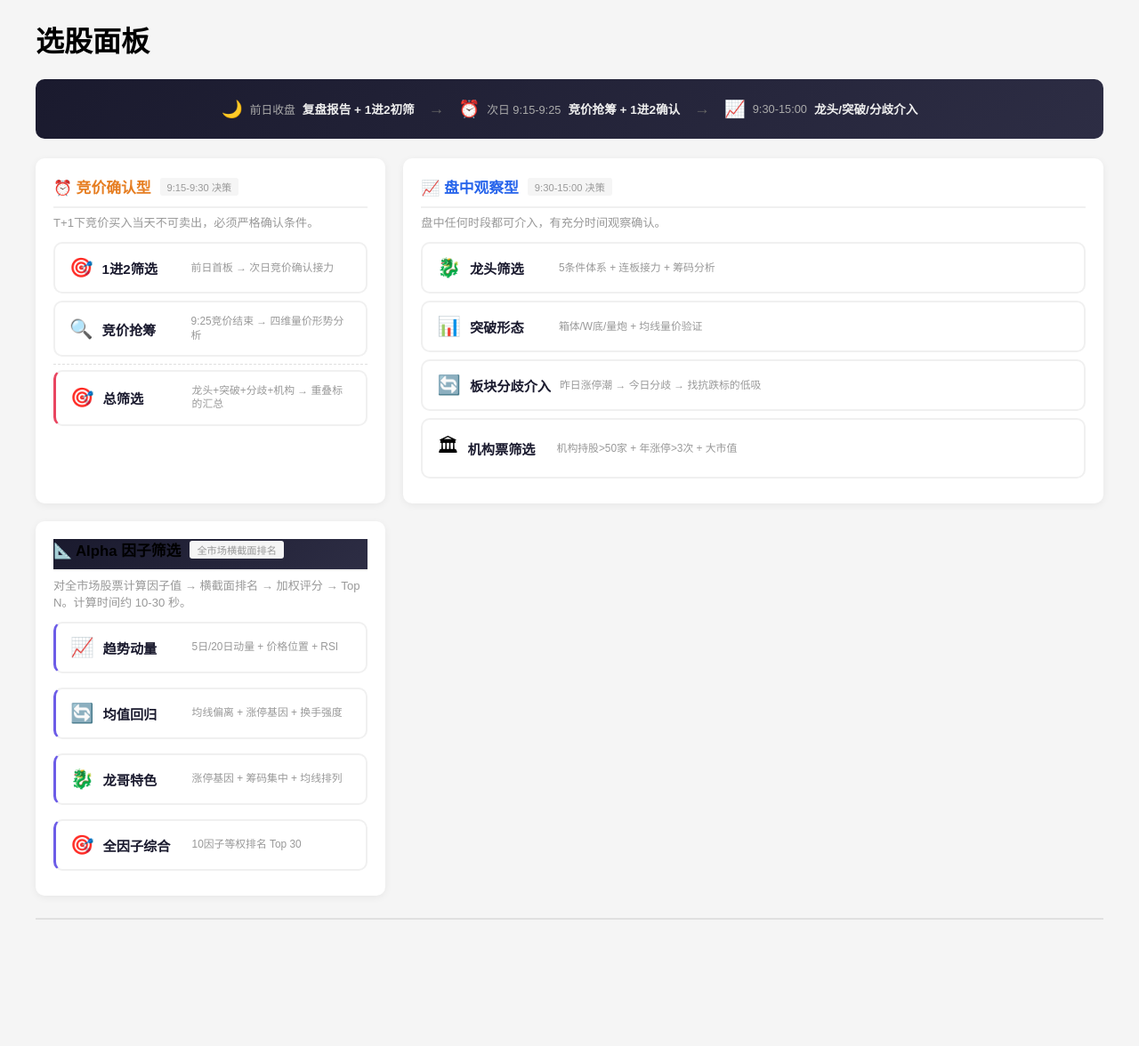
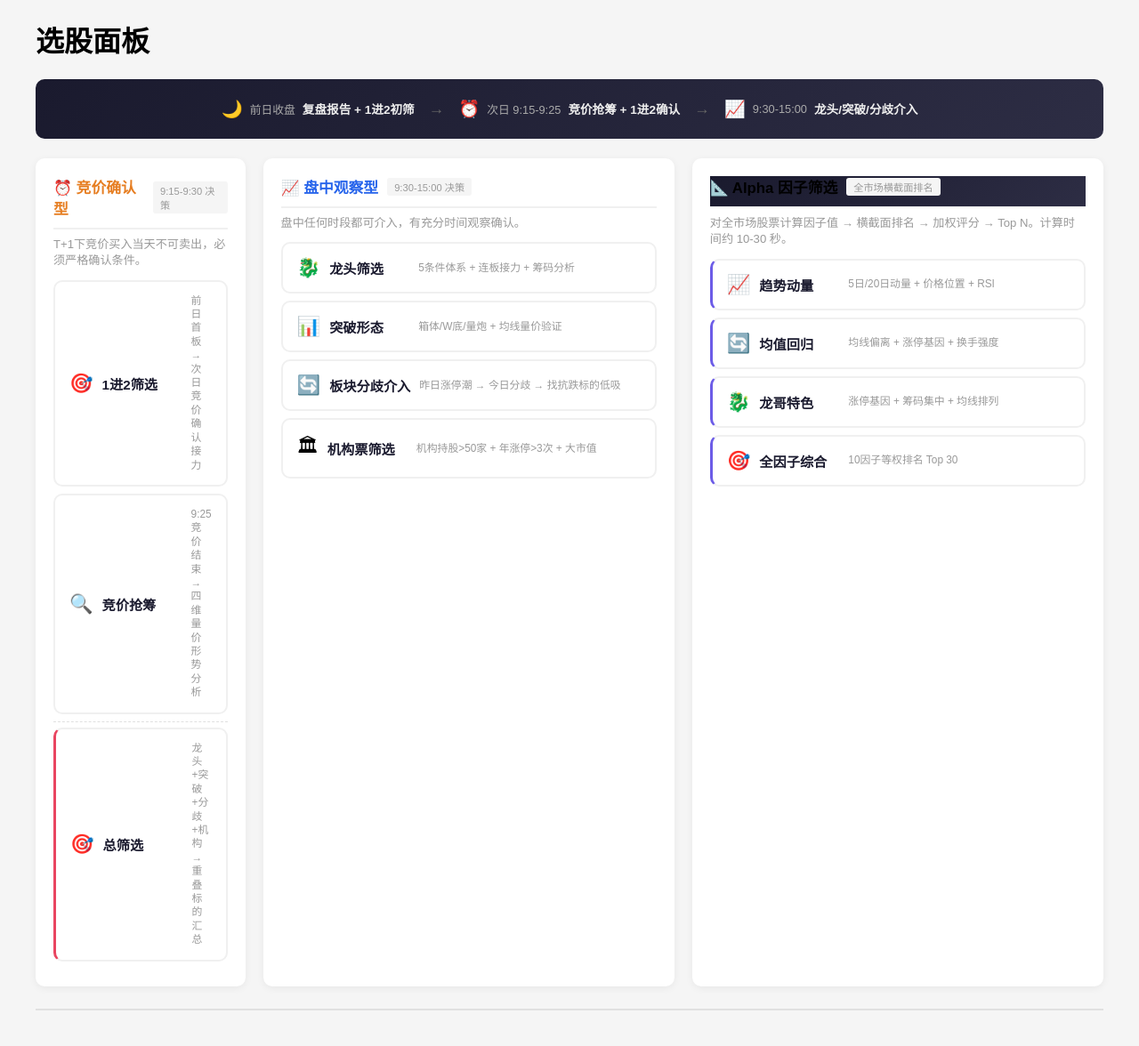
Before and after one commit to renwenxin/A, a Flask app: page /screening in a window 1280 px wide. Shown: the part 74-1250 px from the top of the page at 89% size. Before the commit the page ends 1108 px from the top, so only its background shows below. Run offline with Flask 3, Linux system fonts and the light colour scheme.

Commit message:
refactor: rearrange screening panel to 3-column single row layout

```diff
--- a/ashare_review/web/static/style.css
+++ b/ashare_review/web/static/style.css
@@ -300,7 +300,7 @@ th { background: #1a1a2e; color: white; }
 /* ====== 筛选器面板（两列布局） ====== */
 .screener-panel {
     display: grid;
-    grid-template-columns: 1fr 2fr;
+    grid-template-columns: 1fr 2fr 2fr;
     gap: 20px;
     margin: 20px 0;
 }
--- a/ashare_review/web/templates/screening.html
+++ b/ashare_review/web/templates/screening.html
@@ -80,17 +80,14 @@
             <span class="btn-desc">机构持股>50家 + 年涨停>3次 + 大市值</span>
         </button>
     </div>
-</div>
 
-<!-- ====== 因子筛选区 ====== -->
-<div class="screener-panel" style="margin-top:10px">
-    <div class="screener-column" style="max-width:100%">
+    <!-- 第三列：因子筛选 -->
+    <div class="screener-column">
         <div class="column-header column-factor">
             <h3>📐 Alpha 因子筛选</h3>
             <span class="column-badge">全市场横截面排名</span>
         </div>
         <p class="column-desc">对全市场股票计算因子值 → 横截面排名 → 加权评分 → Top N。计算时间约 10-30 秒。</p>
-        <div style="display:flex;gap:8px;flex-wrap:wrap">
         <button onclick="screen('factor_momentum')" class="btn-screener-card btn-factor">
             <span class="btn-icon">📈</span>
             <span class="btn-label">趋势动量</span>
@@ -111,7 +108,6 @@
             <span class="btn-label">全因子综合</span>
             <span class="btn-desc">10因子等权排名 Top 30</span>
         </button>
-        </div>
     </div>
 </div>
 
```
Lines whose indentation alone changed are shown as unchanged.
